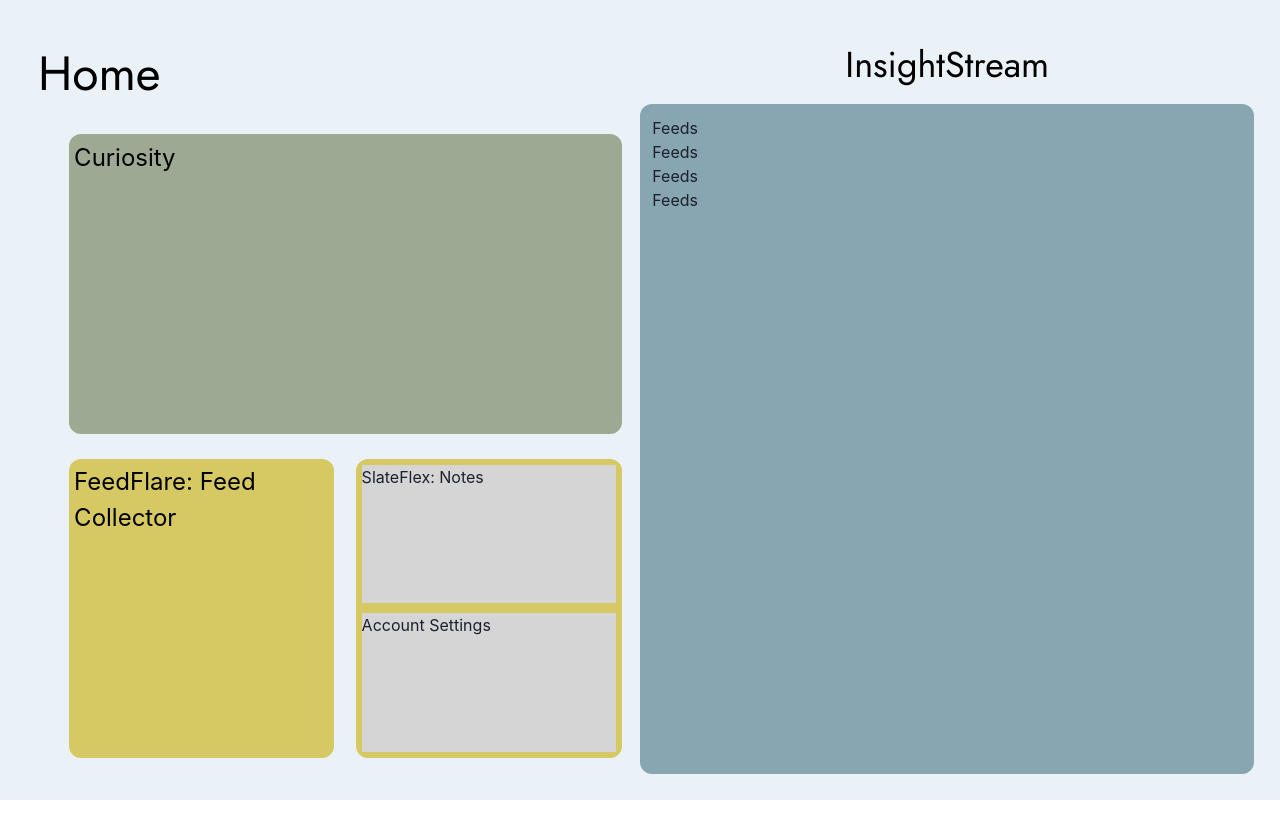
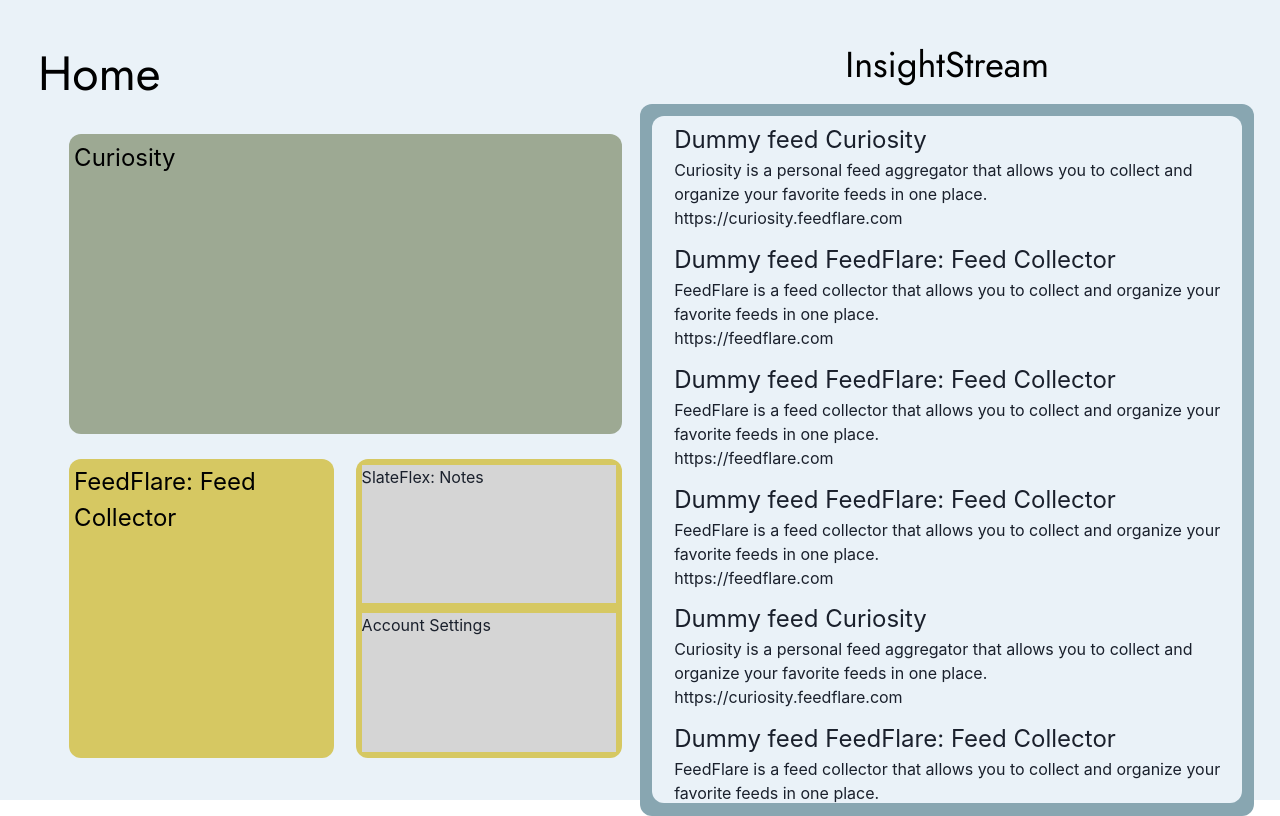
Before and after one commit to Kaikei-e/CurioNoah, a React (Vite) app in the folder InfoIsland/InfoIsland/: page /home in a window 1280 px wide. Built offline with nearby package versions, Linux system fonts and the light colour scheme.

Commit message:
Update: Implementing the timeline GUI of feeds

```diff
--- /dev/null
+++ b/InfoIsland/InfoIsland/src/components/InsightStreamBase.tsx
@@ -0,0 +1,102 @@
+import React from 'react';
+import {Flex, Box, Text, Container} from "@chakra-ui/react";
+
+
+const InsightStreamBase = () => {
+    return (
+        <Flex flexDirection={"column"} h={"100%"} w={"100%"}
+              bgColor={"#EAF2F8"} rounded={"xl"}
+              overflow={"scroll"} overflowX={"hidden"}>
+            {dummyFeeds.map((feed, index) => {
+                return (
+                    <Flex flexDirection={"row"} key={index} m={"1%"}>
+                        <Flex flexDirection={"row"} w={"100%"} h={"100%"}>
+                            <Container maxW={"100%"} h={"100%"}>
+                                <Text fontSize={{
+                                    base: "xl",
+                                    md: "2xl",
+                                    lg: "2xl"
+                                }}>
+                                    {feed.name}
+                                </Text>
+                                <Text>
+                                    {feed.description}
+                                </Text>
+                                <Text>
+                                    {feed.url}
+                                </Text>
+                            </Container>
+                        </Flex>
+                    </Flex>
+                )
+
+            })}
+        </Flex>
+    );
+
+};
+
+const dummyFeeds = [
+    {
+        name: "Dummy feed Curiosity",
+        description: "Curiosity is a personal feed aggregator that allows you to collect and organize your favorite feeds in one place.",
+        url: "https://curiosity.feedflare.com",
+    },
+    {
+        name: "Dummy feed FeedFlare: Feed Collector",
+        description: "FeedFlare is a feed collector that allows you to collect and organize your favorite feeds in one place.",
+        url: "https://feedflare.com",
+    },
+    {
+        name: "Dummy feed FeedFlare: Feed Collector",
+        description: "FeedFlare is a feed collector that allows you to collect and organize your favorite feeds in one place.",
+        url: "https://feedflare.com",
+    },
+    {
+        name: "Dummy feed FeedFlare: Feed Collector",
+        description: "FeedFlare is a feed collector that allows you to collect and organize your favorite feeds in one place.",
+        url: "https://feedflare.com",
+    },
+    {
+        name: "Dummy feed Curiosity",
+        description: "Curiosity is a personal feed aggregator that allows you to collect and organize your favorite feeds in one place.",
+        url: "https://curiosity.feedflare.com",
+    },
+    {
+        name: "Dummy feed FeedFlare: Feed Collector",
+        description: "FeedFlare is a feed collector that allows you to collect and organize your favorite feeds in one place.",
+        url: "https://feedflare.com",
+    },
+    {
+        name: "Dummy feed FeedFlare: Feed Collector",
+        description: "FeedFlare is a feed collector that allows you to collect and organize your favorite feeds in one place.",
+        url: "https://feedflare.com",
+    },
+    {
+        name: "Dummy feed FeedFlare: Feed Collector",
+        description: "FeedFlare is a feed collector that allows you to collect and organize your favorite feeds in one place.",
+        url: "https://feedflare.com",
+    }, {
+        name: "Dummy feed Curiosity",
+        description: "Curiosity is a personal feed aggregator that allows you to collect and organize your favorite feeds in one place.",
+        url: "https://curiosity.feedflare.com",
+    },
+    {
+        name: "Dummy feed FeedFlare: Feed Collector",
+        description: "FeedFlare is a feed collector that allows you to collect and organize your favorite feeds in one place.",
+        url: "https://feedflare.com",
+    },
+    {
+        name: "Dummy feed FeedFlare: Feed Collector",
+        description: "FeedFlare is a feed collector that allows you to collect and organize your favorite feeds in one place.",
+        url: "https://feedflare.com",
+    },
+    {
+        name: "Dummy feed FeedFlare: Feed Collector",
+        description: "FeedFlare is a feed collector that allows you to collect and organize your favorite feeds in one place.",
+        url: "https://feedflare.com",
+    },
+]
+
+
+export default InsightStreamBase;
--- a/InfoIsland/InfoIsland/src/home/Home.tsx
+++ b/InfoIsland/InfoIsland/src/home/Home.tsx
@@ -1,4 +1,5 @@
 import {Box, Flex, Text} from "@chakra-ui/react";
+import InsightStreamBase from "../components/InsightStreamBase";
 
 const Home = () => {
     return (
@@ -86,18 +87,7 @@ const Home = () => {
                       w={"100%"} h={"95%"}
                       rounded={"xl"} p={"2%"}
                 >
-                    <Text>
-                        Feeds
-                    </Text>
-                    <Text>
-                        Feeds
-                    </Text>
-                    <Text>
-                        Feeds
-                    </Text>
-                    <Text>
-                        Feeds
-                    </Text>
+                    <InsightStreamBase/>
                 </Flex>
             </Flex>
         </Flex>
```
